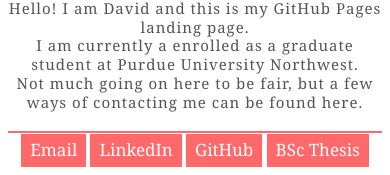
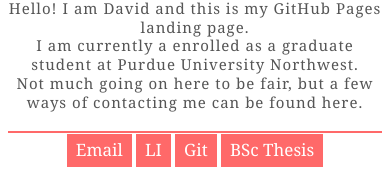
Before and after one commit to JDatPNW/JDatPNW.github.io, a plain HTML site: page index.html in a window 390 px wide. Shown: the part 153-328 px from the top of the page. Drawn offline with Linux system fonts and the light colour scheme.

Commit message:
fixed mobile issue

```diff
--- a/index.html
+++ b/index.html
@@ -23,10 +23,12 @@
     <nav>
       <ul class="contactBarList">
         <li><a href="mailto:david.richter@freenet.de">Email</a></li>
-        <li><a href="https://www.linkedin.com/in/david-richter-0b4312200/">LinkedIn</a></li>
-        <li><a href="https://github.com/JDatPNW">GitHub</a></li>
-        <li id="baDesktop"><a href="https://internationalprojectskempten.de/2019/07/06/caterpillar/">Bachelor's Thesis</a></li>
-        <li id="baMobile"><a href="https://internationalprojectskempten.de/2019/07/06/caterpillar/">BSc Thesis</a></li>
+        <li id="Desktop"><a href="https://www.linkedin.com/in/david-richter-0b4312200/">LinkedIn</a></li>
+        <li id="Mobline"><a href="https://www.linkedin.com/in/david-richter-0b4312200/">LI</a></li>
+        <li id="Desktop"><a href="https://github.com/JDatPNW">GitHub</a></li>
+        <li id="Mobile"><a href="https://github.com/JDatPNW">Git</a></li>
+        <li id="Desktop"><a href="https://internationalprojectskempten.de/2019/07/06/caterpillar/">Bachelor's Thesis</a></li>
+        <li id="Mobile"><a href="https://internationalprojectskempten.de/2019/07/06/caterpillar/">BSc Thesis</a></li>
       </ul>
 
     </nav>
--- a/styles.css
+++ b/styles.css
@@ -125,7 +125,7 @@ hr {
   margin-top: 25px;
 }
 
-#baMobile {
+#Mobile {
   display: none;
 }
 
@@ -161,11 +161,11 @@ hr {
     padding-left: 2px;
     padding-right: 2px;
   }
-  #baMobile {
+  #Mobile {
     display: inline;
   }
 
-  #baDesktop {
+  #Desktop {
     display: none;
   }
 
```
